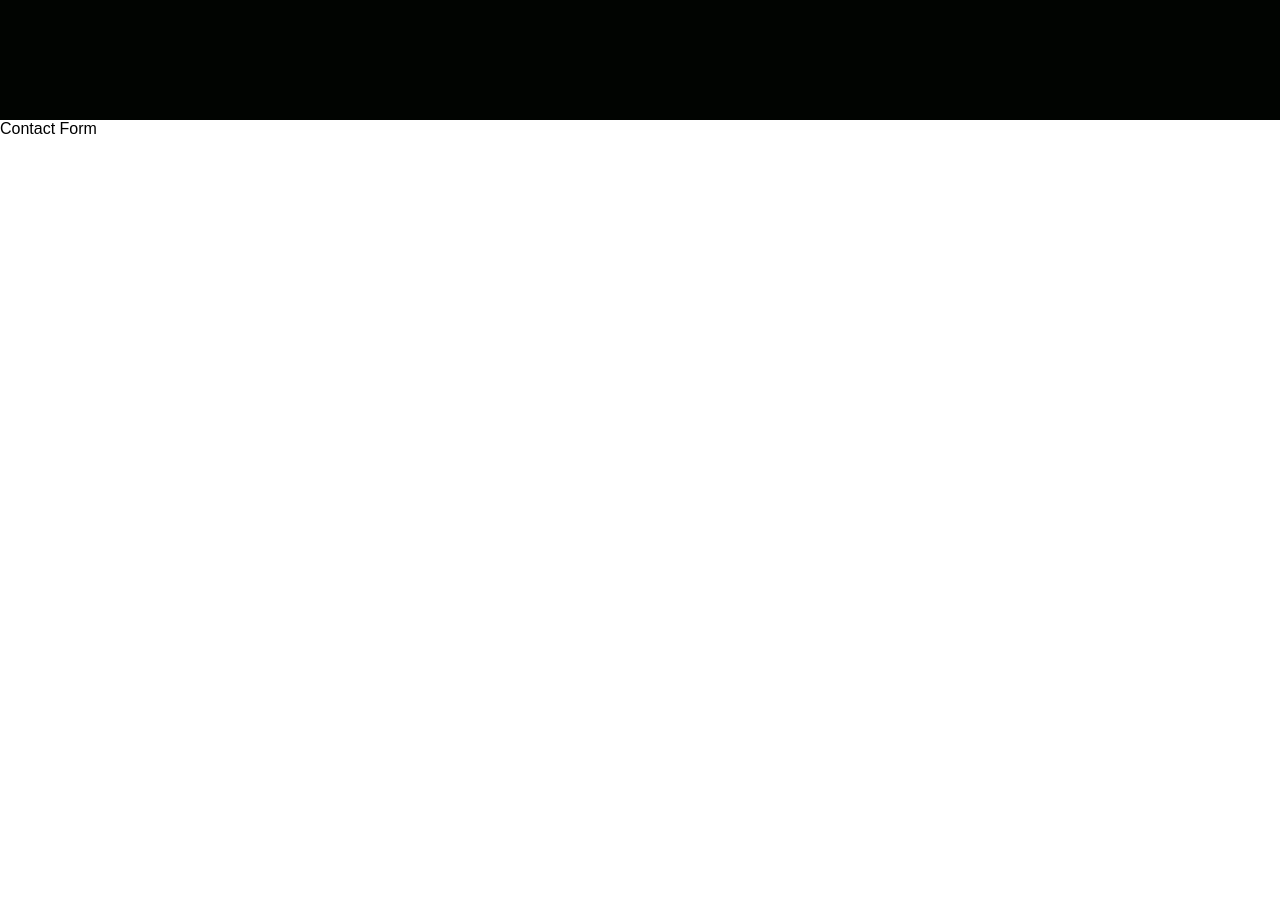
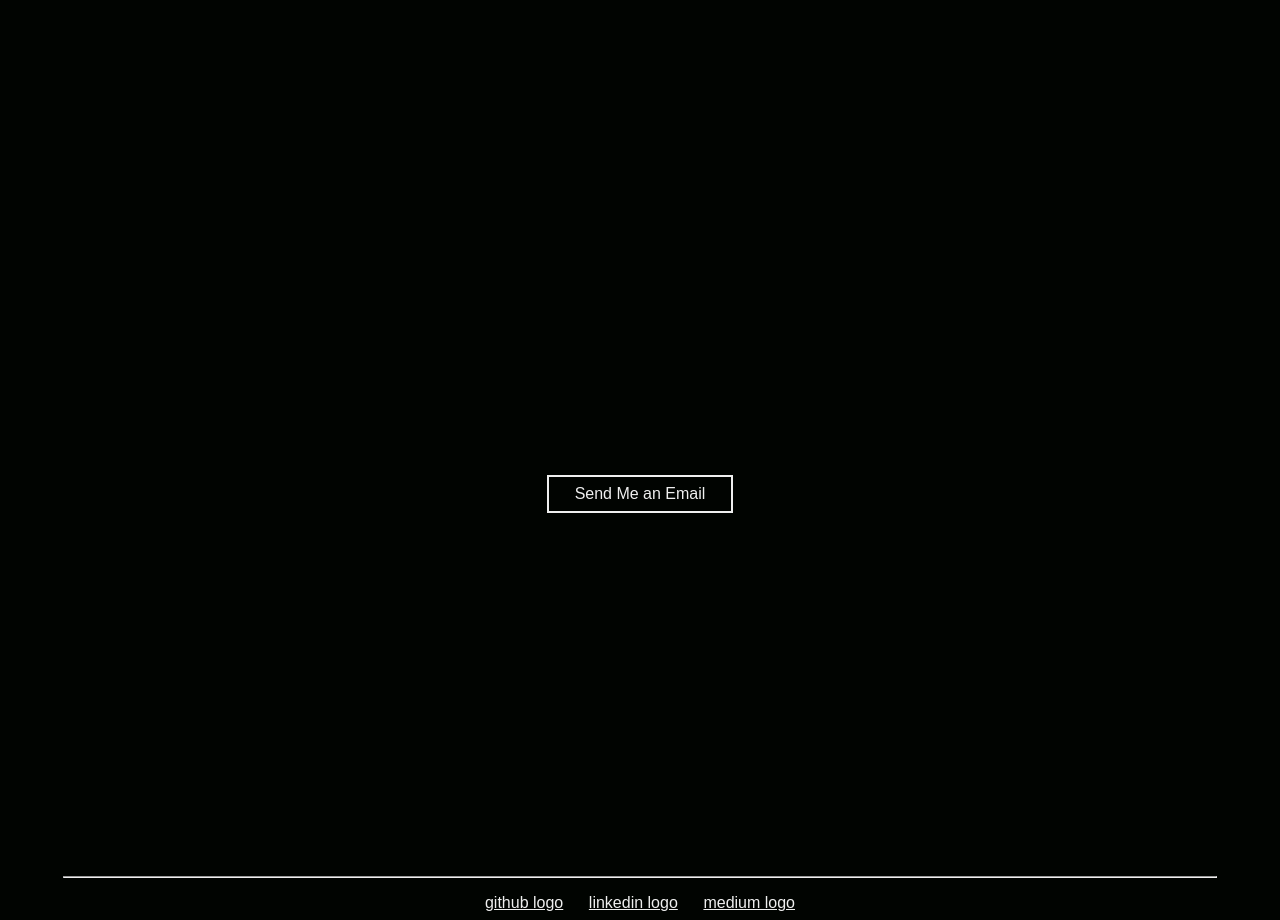
Before and after one commit to lndrcrvlh/carvalho-portfolio, a React (Create React App) app: page / in a window 1280 px wide. Shown: the part 2280-3200 px from the top of the page. Built offline with nearby package versions, Linux system fonts and the light colour scheme; a web font is replaced by a local one.

Commit message:
Adds basic structure to contacts component

```diff
--- a/src/components/contact/contact.css
+++ b/src/components/contact/contact.css
@@ -1,3 +1,29 @@
 .contact {
   height: 100vh;
+  background-color: #010401;
+  color: #efefef;
+  display: flex;
+  flex-direction: column;
+  align-items: center;
+  justify-items: center;
 }
+.email-button{
+    margin: auto;
+    border: 2px solid #efefef;
+    color:#efefef;
+    text-decoration: none;
+    padding: 1vh 2vw;
+}
+
+.social-links {
+  padding: 1vh 1vw;
+}
+
+.social-links a{
+    padding: 1vh 1vw;
+    color: #efefef;
+}
+.divider {
+  color: #efefef;
+  width: 90%;
+}
--- a/src/components/contact/contact.jsx
+++ b/src/components/contact/contact.jsx
@@ -1,10 +1,25 @@
-import React from 'react'
-import './contact.css'
+import React from "react";
+import "./contact.css";
 
 const Contact = () => {
   return (
-    <div className='contact'>Contact Form</div>
-  )
-}
+    <div className="contact">
+      <a href="mailto:lndrcrvlh@gmail.com" className="email-button">Send Me an Email</a>
 
-export default Contact
+      <hr className="divider"></hr>
+      <div className="social-links">
+        <a href="/" className="github">
+          github logo
+        </a>
+        <a href="/" className="linkedin">
+          linkedin logo
+        </a>
+        <a href="/" className="medium">
+          medium logo
+        </a>
+      </div>
+    </div>
+  );
+};
+
+export default Contact;
```
